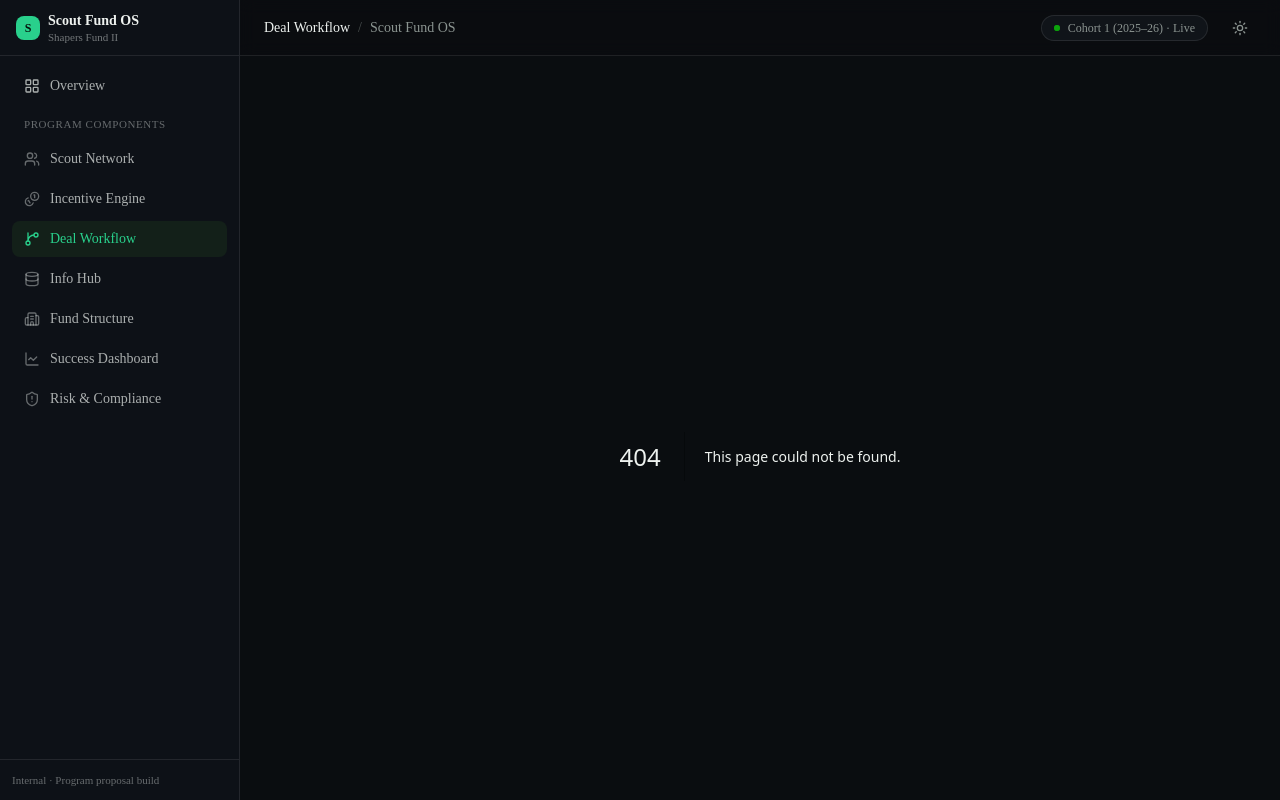
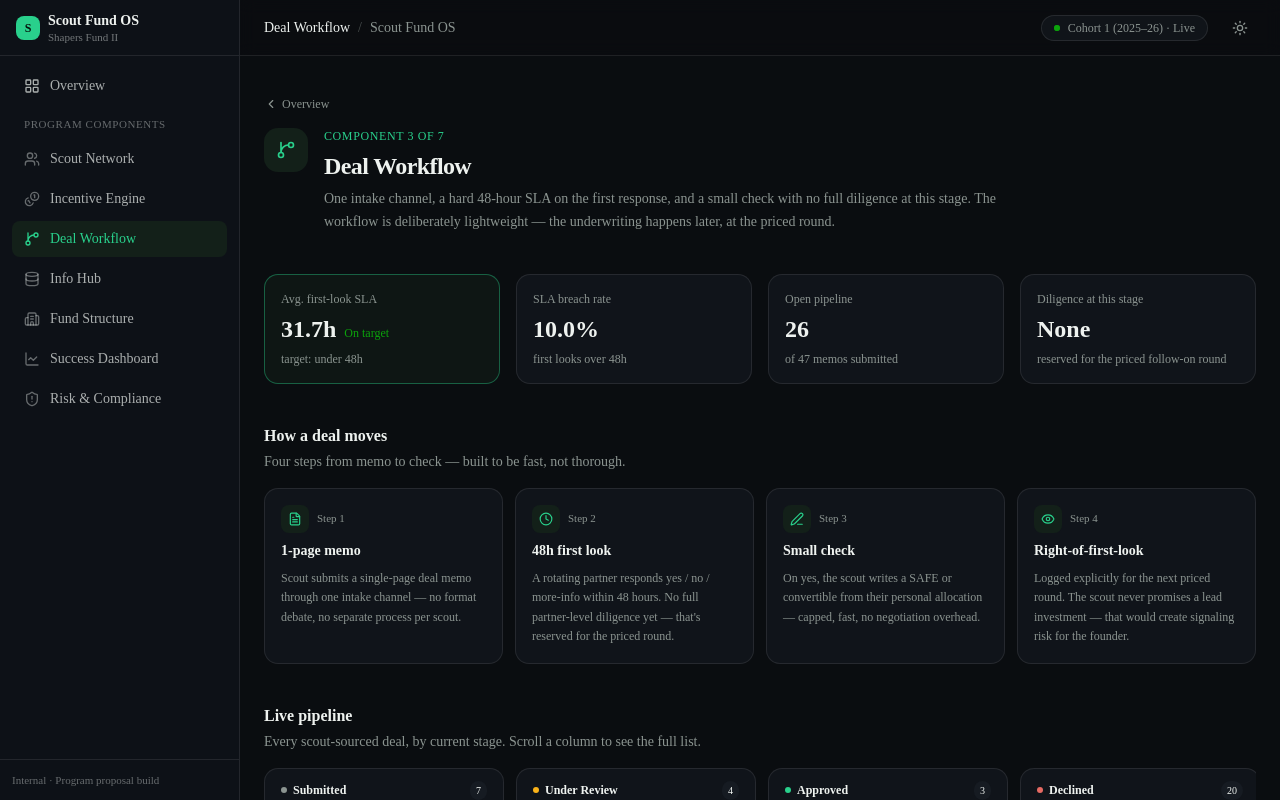
Before and after one commit to vascocostaaugusto/scout-fund-os, a Next.js app: page /workflow in a window 1280 px wide. Before the commit this address had no page. Built offline with nearby package versions, Linux system fonts and the light colour scheme.

Commit message:
Add Deal Workflow detail view with scrollable kanban pipeline

```diff
--- /dev/null
+++ b/src/app/workflow/page.tsx
@@ -0,0 +1,49 @@
+import { GitBranch } from "lucide-react";
+import { DetailHeader } from "@/components/detail/detail-header";
+import { Section } from "@/components/detail/section";
+import { StatTile } from "@/components/detail/stat-tile";
+import { ConnectionCallout } from "@/components/detail/connection-callout";
+import { KanbanBoard } from "@/components/workflow/kanban-board";
+import { ProcessSteps } from "@/components/workflow/process-steps";
+import { avgSlaHours, slaBreachRate, pipelineOpenCount, totalMemos } from "@/lib/data";
+import { formatHours, formatPct } from "@/lib/format";
+
+export default function WorkflowPage() {
+  return (
+    <div className="mx-auto flex max-w-6xl flex-col gap-10 px-6 py-10">
+      <DetailHeader
+        icon={GitBranch}
+        tagline="Component 3 of 7"
+        title="Deal Workflow"
+        description="One intake channel, a hard 48-hour SLA on the first response, and a small check with no full diligence at this stage. The workflow is deliberately lightweight — the underwriting happens later, at the priced round."
+      />
+
+      <div className="grid grid-cols-2 gap-4 lg:grid-cols-4">
+        <StatTile
+          label="Avg. first-look SLA"
+          value={formatHours(avgSlaHours)}
+          hint="target: under 48h"
+          deltaTone={avgSlaHours <= 48 ? "good" : "bad"}
+          delta={avgSlaHours <= 48 ? "On target" : "Above target"}
+          emphasis
+        />
+        <StatTile label="SLA breach rate" value={formatPct(slaBreachRate, 1)} hint="first looks over 48h" />
+        <StatTile label="Open pipeline" value={`${pipelineOpenCount}`} hint={`of ${totalMemos} memos submitted`} />
+        <StatTile label="Diligence at this stage" value="None" hint="reserved for the priced follow-on round" />
+      </div>
+
+      <Section title="How a deal moves" subtitle="Four steps from memo to check — built to be fast, not thorough.">
+        <ProcessSteps />
+      </Section>
+
+      <Section
+        title="Live pipeline"
+        subtitle="Every scout-sourced deal, by current stage. Scroll a column to see the full list."
+      >
+        <KanbanBoard />
+      </Section>
+
+      <ConnectionCallout slug="workflow" />
+    </div>
+  );
+}
--- /dev/null
+++ b/src/components/workflow/kanban-board.tsx
@@ -0,0 +1,84 @@
+import { deals, scoutById } from "@/lib/data";
+import type { DealStage } from "@/lib/data";
+import { formatUsd, timeAgo } from "@/lib/format";
+import { cn } from "@/lib/utils";
+
+const COLUMNS: { stage: DealStage; label: string; hint: string }[] = [
+  { stage: "submitted", label: "Submitted", hint: "Awaiting first look" },
+  { stage: "under_review", label: "Under Review", hint: "48h SLA clock running" },
+  { stage: "approved", label: "Approved", hint: "Cleared, check pending" },
+  { stage: "declined", label: "Declined", hint: "Passed at first look" },
+  { stage: "check_written", label: "Check Written", hint: "SAFE / convertible closed" },
+  { stage: "follow_on_watch", label: "Follow-on Watch", hint: "Right-of-first-look active" },
+  { stage: "exited", label: "Exited", hint: "Return realized" },
+  { stage: "dead", label: "Dead", hint: "Written off" },
+];
+
+const STAGE_DOT: Record<DealStage, string> = {
+  submitted: "bg-muted-foreground",
+  under_review: "bg-warning",
+  approved: "bg-primary",
+  declined: "bg-critical",
+  check_written: "bg-primary",
+  follow_on_watch: "bg-primary",
+  exited: "bg-success",
+  dead: "bg-critical",
+};
+
+export function KanbanBoard() {
+  return (
+    <div className="flex gap-3 overflow-x-auto pb-2">
+      {COLUMNS.map((col) => {
+        const items = deals
+          .filter((d) => d.stage === col.stage)
+          .sort((a, b) => new Date(b.submittedAt).getTime() - new Date(a.submittedAt).getTime());
+
+        return (
+          <div key={col.stage} className="flex w-60 shrink-0 flex-col gap-2.5 rounded-xl border border-border bg-card p-3">
+            <div className="flex items-center justify-between px-1">
+              <div className="flex items-center gap-1.5">
+                <span className={cn("size-1.5 rounded-full", STAGE_DOT[col.stage])} />
+                <span className="text-xs font-semibold text-foreground">{col.label}</span>
+              </div>
+              <span className="rounded-full bg-secondary px-1.5 py-0.5 text-[10px] font-medium text-secondary-foreground tabular-nums">
+                {items.length}
+              </span>
+            </div>
+            <p className="px-1 text-[11px] text-muted-foreground">{col.hint}</p>
+
+            <div className="flex max-h-[420px] flex-col gap-2 overflow-y-auto">
+              {items.length === 0 ? (
+                <div className="rounded-lg border border-dashed border-border px-3 py-4 text-center text-[11px] text-muted-foreground">
+                  No deals in this stage
+                </div>
+              ) : (
+                items.map((d) => {
+                  const scout = scoutById.get(d.scoutId);
+                  return (
+                    <div key={d.id} className="flex flex-col gap-1 rounded-lg border border-border bg-background p-2.5">
+                      <div className="flex items-center justify-between">
+                        <span className="text-xs font-medium text-foreground">{d.companyName}</span>
+                        {d.slaBreached ? (
+                          <span className="rounded-full bg-critical/15 px-1.5 py-0.5 text-[9px] font-medium text-critical">
+                            SLA
+                          </span>
+                        ) : null}
+                      </div>
+                      <span className="text-[10px] text-muted-foreground">{d.sector}</span>
+                      <div className="flex items-center justify-between pt-0.5">
+                        <span className="text-[10px] text-muted-foreground">{scout?.name.split(" ")[0]}</span>
+                        <span className="text-[10px] tabular-nums text-muted-foreground">
+                          {d.checkSizeUsd ? formatUsd(d.checkSizeUsd) : timeAgo(d.submittedAt)}
+                        </span>
+                      </div>
+                    </div>
+                  );
+                })
+              )}
+            </div>
+          </div>
+        );
+      })}
+    </div>
+  );
+}
--- /dev/null
+++ b/src/components/workflow/process-steps.tsx
@@ -0,0 +1,43 @@
+import { FileText, Clock, PenLine, Eye } from "lucide-react";
+
+const STEPS = [
+  {
+    icon: FileText,
+    title: "1-page memo",
+    body: "Scout submits a single-page deal memo through one intake channel — no format debate, no separate process per scout.",
+  },
+  {
+    icon: Clock,
+    title: "48h first look",
+    body: "A rotating partner responds yes / no / more-info within 48 hours. No full partner-level diligence yet — that's reserved for the priced round.",
+  },
+  {
+    icon: PenLine,
+    title: "Small check",
+    body: "On yes, the scout writes a SAFE or convertible from their personal allocation — capped, fast, no negotiation overhead.",
+  },
+  {
+    icon: Eye,
+    title: "Right-of-first-look",
+    body: "Logged explicitly for the next priced round. The scout never promises a lead investment — that would create signaling risk for the founder.",
+  },
+];
+
+export function ProcessSteps() {
+  return (
+    <div className="grid gap-3 sm:grid-cols-2 lg:grid-cols-4">
+      {STEPS.map((s, i) => (
+        <div key={s.title} className="relative flex flex-col gap-2 rounded-xl border border-border bg-card p-4">
+          <div className="flex items-center gap-2">
+            <div className="flex size-7 items-center justify-center rounded-md bg-accent text-accent-foreground">
+              <s.icon className="size-3.5" />
+            </div>
+            <span className="text-[11px] font-medium text-muted-foreground">Step {i + 1}</span>
+          </div>
+          <div className="text-sm font-semibold text-foreground">{s.title}</div>
+          <p className="text-xs leading-relaxed text-muted-foreground">{s.body}</p>
+        </div>
+      ))}
+    </div>
+  );
+}
```
